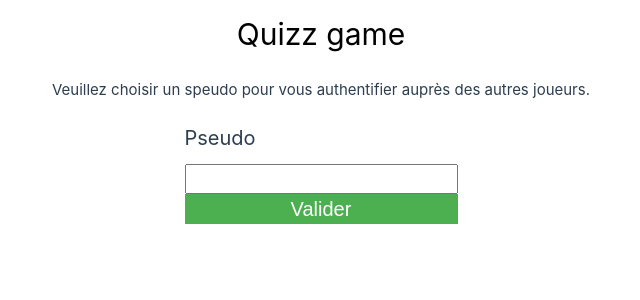
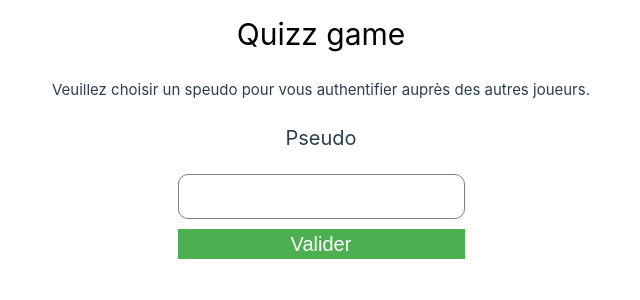
Before and after one commit to frayth/gameMulti, a Vue app in the folder front/gamemulti/: page /login in a window 1280 px wide. Shown: the top 300 px of the page, without its empty margins (319-959 px from the left). Built offline with nearby package versions, Linux system fonts and the light colour scheme.

Commit message:
update login view and delete console log

```diff
--- a/front/gamemulti/src/components/gameLobby/RegleComp.vue
+++ b/front/gamemulti/src/components/gameLobby/RegleComp.vue
@@ -43,15 +43,11 @@
 
 <script setup lang="ts">
 import { gameStore } from '@store/game';
-import { computed, onMounted,ref } from 'vue';
+import { computed, onMounted} from 'vue';
 import timerCircle from '@/components/gameRoom/divers/timerCircle.vue';
 import skipRegle from './regle/skipRegle.vue';
 const game=gameStore()
 const nextEvent=computed(()=>game.gameQuestions.nextEvent)
-onMounted(()=>{
-  console.log('nextEvent,reglecomp',nextEvent,Math.floor(Date.now()-nextEvent.value))
-})
-
 </script>
 
 <style scoped>
--- a/front/gamemulti/src/components/gameRoom/WaitLobby.vue
+++ b/front/gamemulti/src/components/gameRoom/WaitLobby.vue
@@ -106,7 +106,6 @@ function sendReady(id: number) {
   socket.socket?.emit('ready:player', !game.players.find((player) => player.id === id)?.ready)
 }
 function kickPlayer(id: number) {
-  console.log('kick')
   socket.socket?.emit('kick:player', id)
 }
 function handleStartGame() {
--- a/front/gamemulti/src/components/interactive/ChatComponent.vue
+++ b/front/gamemulti/src/components/interactive/ChatComponent.vue
@@ -58,7 +58,7 @@
 </template>
 
 <script setup lang="ts">
-import { ref, nextTick, computed, reactive, watch} from 'vue'
+import { ref, nextTick, computed, watch} from 'vue'
 import {RoomStore} from '@/stores/user'
 import { useSocketStore } from '../../stores/socket'
 import statut from '../UI/ConnexionStatut.vue'
@@ -88,14 +88,14 @@ const users=computed(()=>{
 const currentMessage = ref('')
 
 const messagesToShow = computed(() => {
-  if (!optionsChat.server) return roomStore.messages.filter((message) => message.user !== 'Serveur')
+  if (!optionsChat.value.server) return roomStore.messages.filter((message) => message.user !== 'Serveur')
   return roomStore.messages
 })
 const sendIsPossible = computed(() => currentMessage.value.length > 0)
 
 const optionPanelIsOpen = ref(false)
 
-const optionsChat = reactive({
+const optionsChat = ref({
   server: true
 })
 watch(messagesToShow,()=>{
--- a/front/gamemulti/src/components/interactive/ListRoom.vue
+++ b/front/gamemulti/src/components/interactive/ListRoom.vue
@@ -51,7 +51,6 @@ import peopleSvg from '../../assets/SVG/peopleSvg.vue'
     }
   }
   onMounted(()=>{
-    console.log('getRooms')
     socket.socket?.emit('getRooms:rooms')
   })
   function joinRoom(id:number){
--- a/front/gamemulti/src/router/index.ts
+++ b/front/gamemulti/src/router/index.ts
@@ -22,7 +22,6 @@ const router = createRouter({
       name: 'waitingRoom',
       component: waitingRoom,
       beforeEnter: (to, from, next) => {
-        console.log('waitingRoom')
         next()
       }
     },
--- a/front/gamemulti/src/stores/appli.ts
+++ b/front/gamemulti/src/stores/appli.ts
@@ -1,5 +1,5 @@
 import { defineStore } from 'pinia'
-import { reactive, ref } from 'vue'
+import {ref } from 'vue'
 
 
 
--- a/front/gamemulti/src/stores/popUp.ts
+++ b/front/gamemulti/src/stores/popUp.ts
@@ -1,5 +1,5 @@
 import { defineStore } from 'pinia'
-import { reactive, ref } from 'vue'
+import { reactive } from 'vue'
 interface MousePosition {
   x: number
   y: number
--- a/front/gamemulti/src/stores/socket.ts
+++ b/front/gamemulti/src/stores/socket.ts
@@ -16,7 +16,7 @@ export const useSocketStore = defineStore('socket', () => {
   const socket: Ref<Socket<DefaultEventsMap, DefaultEventsMap> | null> = ref(null)
   watch(firstConnectDone, (newValue) => {
     if (newValue) {
-      console.log('connect')
+      //console.log('connect')
       socket.value?.disconnect()
       connect()
       router.push('/')
@@ -33,9 +33,9 @@ export const useSocketStore = defineStore('socket', () => {
     socket.value.on('connect', () => {
       connected.value = true
       socket.value?.on('token', (token): void => {
-        console.log('token', token)
+       // console.log('token', token)
         user.setToken(token)
-        console.log('token user after save', user.token)
+       // console.log('token user after save', user.token)
         firstConnectDone.value = true
       })
 
@@ -43,41 +43,40 @@ export const useSocketStore = defineStore('socket', () => {
         console.error(error.message)
         user.logout()
       })
-      socket.value?.on('newPlayer', (data) => console.log('bonjour', data))
+      // socket.value?.on('newPlayer', (data) => console.log('bonjour', data))
       socket.value?.on('disconnect', (reason): void => {
         if (!(reason === 'ping timeout') && !(reason === 'io client disconnect')) {
           user.logout()
         }
         connected.value = false
-        console.log(`disconnected:${reason}`)
+        //console.log(`disconnected:${reason}`)
       })
     })
   }
   async function connect() {
-    console.log('connect2', user.token)
+    //console.log('connect2', user.token)
     socket.value = io(URL, {
       auth: {
         token: user.token
       }
     })
     socket.value.on('connect', () => {
-      console.log('connect io ')
+      //console.log('connect io ')
       connected.value = true
       socket.value?.emit('create:user', { username: user.username })
       socket.value?.on(
         'info:user',
         (data: { id: number; name: string; room: { id: number; name: string } }): void => {
-          console.log('info user', data)
           user.setRoom(data.room)
           user.setID(data.id)
         }
       )
-      socket.value?.on(
-        'list:user',
-        (userList: { id: number; name: string; connected: boolean }[]) => {
-          console.log('list user', userList)
-        }
-      )
+      // socket.value?.on(
+      //   'list:user',
+      //   (userList: { id: number; name: string; connected: boolean }[]) => {
+      //     console.log('list user', userList)
+      //   }
+      // )
 
       socket.value?.on('list:room', (roomList: Room[]) => {
         rooms.setListRooms(roomList)
@@ -85,7 +84,6 @@ export const useSocketStore = defineStore('socket', () => {
 
       socket.value?.on('error', (error: { message: string }): void => {
         console.error(error.message)
-        console.log('logout')
         user.logout()
         socket.value?.disconnect()
       })
@@ -101,14 +99,13 @@ export const useSocketStore = defineStore('socket', () => {
           }
           users: { id: number; name: string; connected: boolean }[]
         }) => {
-          console.log('info room', data)
           user.room.userList = data.users
         }
       )
 
       socket.value?.on('disconnect', (reason): void => {
         if (!(reason === 'ping timeout') && !(reason === 'io client disconnect')) {
-          console.log('disconnect', reason)
+          //console.log('disconnect', reason)
           user.logout()
         }
         connected.value = false
@@ -124,7 +121,6 @@ export const useSocketStore = defineStore('socket', () => {
   }
 
   function emit(event: string, args: Object) {
-    console.log('emit')
     socket.value?.emit(event, JSON.stringify(args))
   }
   return { firstconnect, disconnect, emit, connected, connect, firstConnectDone, socket }
--- a/front/gamemulti/src/stores/user.ts
+++ b/front/gamemulti/src/stores/user.ts
@@ -24,7 +24,6 @@ export const userStore = defineStore('user', () => {
     userList: ref<User[]>([])
   })
   async function setToken(newToken: string): Promise<void> {
-    console.log('set token', newToken)
     token.value = newToken
     localStorage.setItem('token', newToken)
   }
@@ -43,12 +42,11 @@ export const userStore = defineStore('user', () => {
     isConnect.value = data.response
     if (data.response) {
       username.value = speudo
-      console.log('enregistrement du speudo local storager', speudo)
       localStorage.setItem('username', speudo)
-      console.log('first connect', userToken)
       socketStore.firstconnect(userToken)
+      return true
     } else {
-      alert('Ce speudo est déja utilisé par une personne connectée')
+      return false
     }
   }
   function init() {
@@ -82,7 +80,6 @@ export const userStore = defineStore('user', () => {
   function setRoom(newRoom: { id: number; name: string }): void {
     room.id = newRoom.id
     room.name = newRoom.name
-    console.log('set room', room)
     if (room.name === 'waitingRoom') {
       router.push({ name: 'waitingRoom' })
     } else {
@@ -116,10 +113,8 @@ export const RoomStore = defineStore('room', () => {
   socket.socket?.on('message:room', (data: { user: string; message: string }) => {
     data.message = JSON.parse(data.message)
     if (data.user === messages.value[messages.value.length - 1]?.user) {
-      console.log('add to last message')
       messages.value[messages.value.length - 1].message += `\n${data.message}`
     } else {
-      console.log('add new message')
       messages.value.push(data)
     }
   })
--- a/front/gamemulti/src/views/loginView.vue
+++ b/front/gamemulti/src/views/loginView.vue
@@ -3,8 +3,14 @@
       <p>Veuillez choisir un speudo pour vous authentifier auprès des autres joueurs.</p>
         <div class="input-container">
             <label for="pseudo">Pseudo</label>
-            <input type="text" id="pseudo" name="pseudo" v-model="speudo" @input="testLength">
-            <button @click="userStorage.login(speudo,userStorage.token)">Valider</button>
+            <input type="text" id="pseudo" name="pseudo" v-model="speudo" @input="testLength" @keypress.enter="login">
+            <div :style="{position:'relative'}">
+              <button @click="login" >Valider</button>
+              <div v-if="error" class="error">
+                <p>Il semble que ce speudo soit déja pris 🙁 </p>
+              </div>
+            </div>
+
         </div>
   </div>
 </template>
@@ -14,16 +20,33 @@ import { userStore } from '@/stores/user';
 import { ref } from 'vue';
 const userStorage= userStore();
 const speudo = ref('');
+const error=ref(false)
 const maxSpeudoLength = 20;
 function testLength(){
   if(speudo.value.length>maxSpeudoLength){
     speudo.value = speudo.value.slice(0,maxSpeudoLength)
   }
+  error.value=false
 }
-
+async function login(){
+  const response= await userStorage.login(speudo.value,userStorage.token)
+  console.log(response,'response')
+  if(!response){
+    error.value=true
+  }
+}
 </script>
 
 <style scoped>
+.error{
+  color: var(--main-red);
+  display: flex;
+  justify-content: center;
+  align-items: center;
+  margin-top: 10px;
+  animation: popUp 0.3s;
+  position: absolute
+}
 .main-form{
   display: flex;
   flex-direction: column;
@@ -31,22 +54,19 @@ function testLength(){
   align-items: center;
   margin-top: 100px;
   gap: 20px;
+  text-align: center;
 }
 .input-container{
   display: flex;
   flex-direction: column;
   margin-bottom: 20px;
+  gap: 10px;
 }
 .input-container label{
   font-size: 20px;
   margin-bottom: 10px;
 }
-.input-container input{
-  width: 100%;
-  height: 30px;
-  font-size: 20px;
-  outline: none;
-}
+
 button{
   width: 100%;
   height: 30px;
@@ -60,4 +80,33 @@ button{
   color: red;
   display: none;
 }
+#pseudo{
+  width: 100%;
+  font-size: 20px;
+  outline: none;
+  border: 1px solid grey;
+  border-radius: 10px;
+  background-color: var(--color-background);
+  padding: 10px;
+  color: white;
+  text-align: center;
+}
+#pseudo:focus{
+  border: 1px solid var(--main-green);
+}
+@keyframes popUp{
+  0%{
+    opacity: 0;
+    transform: translateY(-50px)
+  }
+  50%{
+    opacity: 0;
+
+  }
+  100%{
+    opacity: 1;
+    transform: translateY(0)
+  }
+}
+
 </style>
```
